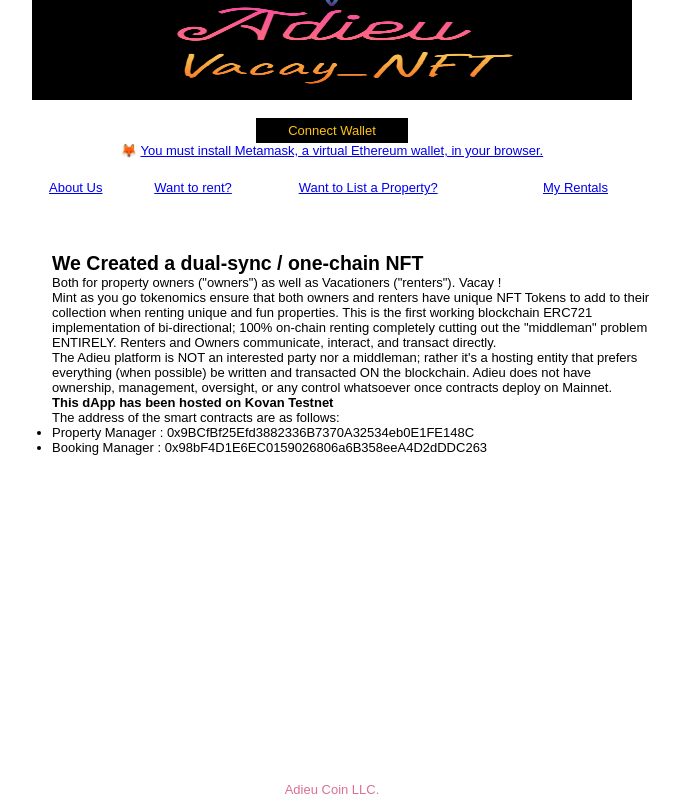
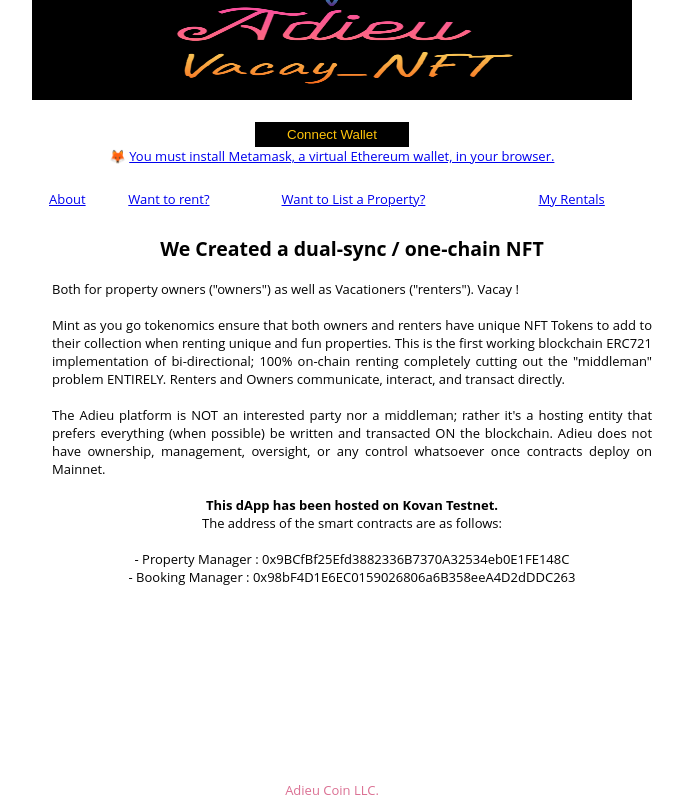
Before and after one commit to SabahatJK/adieu-nft, a React (Create React App) app: page /About in a window 1280 px wide. Shown: the whole page, without its empty margins (308-991 px from the left). Built offline with nearby package versions, Linux system fonts and the light colour scheme.

Commit message:
Changed Name of enviroment variable

```diff
--- a/src/App.css
+++ b/src/App.css
@@ -3,7 +3,7 @@
   margin:0;
   padding:0;
   height:100%; /* needed for container min-height */
-  font-family: sans-serif;
+  font-family: "Open Sans", Tahoma, Geneva, sans-serif;
   font-size: 13px;
 }
 
@@ -44,8 +44,10 @@
 }
 .about {
   width:600px;
-  margin: 50px 50px 50px 50px;
+  margin: 20px 50px 10px 50px;
+  text-align: justify;
 }
+
 
 footer {
   position: fixed;
--- a/src/App.js
+++ b/src/App.js
@@ -109,7 +109,8 @@
               <table width="50%" align="center">
                 <tr>
                     <td>
-                      <Link to="/About">About Us</Link>
+
+                      <Link to={{pathname:"/About"}}>About</Link>
                     </td>
                     <td>
                     <Link to="/Rental">Want to rent?</Link>
@@ -127,8 +128,12 @@
                 <Route exact path="/">
                   <Redirect to="/About" />
                 </Route>
-                <Route exact path='/About' component={About}></Route>
-                <Route exact path='/AddListing' component={AddListing}></Route>
+                <Route exact path='/About' >
+                    <About account={walletAddress} />
+                </Route>
+                <Route exact path='/AddListing' >
+                  <AddListing account={walletAddress}/>
+                </Route>
                 <Route exact path='/Rental' component={Rental}></Route>
                 <Route exact path='/MyRentals' component={MyRentals}></Route>
                 <Route exact path='/FastForward' component={FastForward}></Route>
--- a/src/components/About.js
+++ b/src/components/About.js
@@ -1,31 +1,31 @@
 import React from "react";
 
 
-function About() {
+function About(account) {
     return (
       <div align="center" className="about">
-        <div with="70%" align="left" >
-          <h1>We Created a dual-sync / one-chain NFT</h1>
+          <h1 align="center">We Created a dual-sync / one-chain NFT</h1>
+          <br/>
           <p>
             Both for property owners ("owners") as well as Vacationers ("renters").
             Vacay !</p>
+            <br/>
           <p>
             Mint as you go tokenomics ensure that both owners and renters have unique NFT Tokens to add to their collection when renting unique and fun properties. This is the first working blockchain ERC721 implementation of bi-directional; 100% on-chain renting completely cutting out the "middleman" problem ENTIRELY. Renters and Owners communicate, interact, and transact directly.
           </p>
+          <br/>
           <p>
             The Adieu platform is NOT an interested party nor a middleman; rather it's a hosting entity that prefers everything (when possible) be written and transacted ON the blockchain. Adieu does not have ownership, management, oversight, or any control whatsoever once contracts deploy on Mainnet.
           </p>
-          <p>
-            <b> This dApp has been hosted on Kovan Testnet</b><br/>
+          <br/>
+          <p align="center">
+            <b> This dApp has been hosted on Kovan Testnet.</b> <br/>
             The address of the smart contracts are as follows:
-              <ul>
-                <li> Property Manager : 0x9BCfBf25Efd3882336B7370A32534eb0E1FE148C </li>
-                <li> Booking Manager : 0x98bF4D1E6EC0159026806a6B358eeA4D2dDDC263 </li>
-              </ul>
-
+            <br/><br/>
+                - Property Manager : 0x9BCfBf25Efd3882336B7370A32534eb0E1FE148C <br/>
+                - Booking Manager : 0x98bF4D1E6EC0159026806a6B358eeA4D2dDDC263
 
           </p>
-      </div>
       </div>
     );
   }
--- a/src/components/AddListing.js
+++ b/src/components/AddListing.js
@@ -189,7 +189,6 @@
   }
 // load data from blockhain
   loadBlockchainData = async() => {
-
     this.setState({properties: []})
     const web3 = new Web3(Web3.givenProvider || "http://localhost:8545")
     // get accounts
--- a/src/components/AddRental.js
+++ b/src/components/AddRental.js
@@ -359,8 +359,8 @@
         <button onClick={this.openModal} className="blackSubmit"> Rent </button>
         <Modal isOpen={this.state.modalIsOpen} onRequestClose={this.closeModal} ariaHideApp={false}>
           <form onSubmit={this.handleSubmit}>
-            <table  width="99%" blackHeader>
-              <tbody>
+            <table  width="99%">
+              <thead>
                 <tr className="blackHeader">
                     <td align="left"><div> {this.props.propertAddress} </div>
                     </td>
@@ -369,6 +369,9 @@
                     </td>
 
                 </tr>
+
+              </thead>
+              <tbody>
                 <tr>
                   <td colSpan="2">
                   { this.state.errors.length > 0  &&
--- a/src/components/PropertyListings.css
+++ b/src/components/PropertyListings.css
@@ -8,9 +8,9 @@
 
 .table_padding
 {
-width:10px;
-height:10px;
-padding: 10px 10px 10px 10px;
+  width:10px;
+  height:10px;
+  padding: 10px 10px 10px 10px;
 }
 
 .bold {
@@ -25,8 +25,6 @@
     text-align: center;
     text-decoration: none;
     display: inline-block;
-    font-family: sans-serif;
-    font-size: 13px;
   }
 
   .blackSubmit {
@@ -37,17 +35,15 @@
     text-align: center;
     text-decoration: none;
     display: inline-block;
-    font-family: sans-serif;
-    font-size: 13px;
   }
 .blackHeader{
     background-color: black; /* Green */
     border: none;
     color: #ffc40c;
-    padding: 5px 32px;
-    font-family: sans-serif;
-    font-size: 13px;
-    padding-left: 3px;
+  }
+  .blackTitleBar{
+      background-color: black; /* Green */
+      color: #ffc40c;
   }
 
 .rentaltable
```
Also changed, not shown: 2 other files (tests, documents, lock files or other folders).
